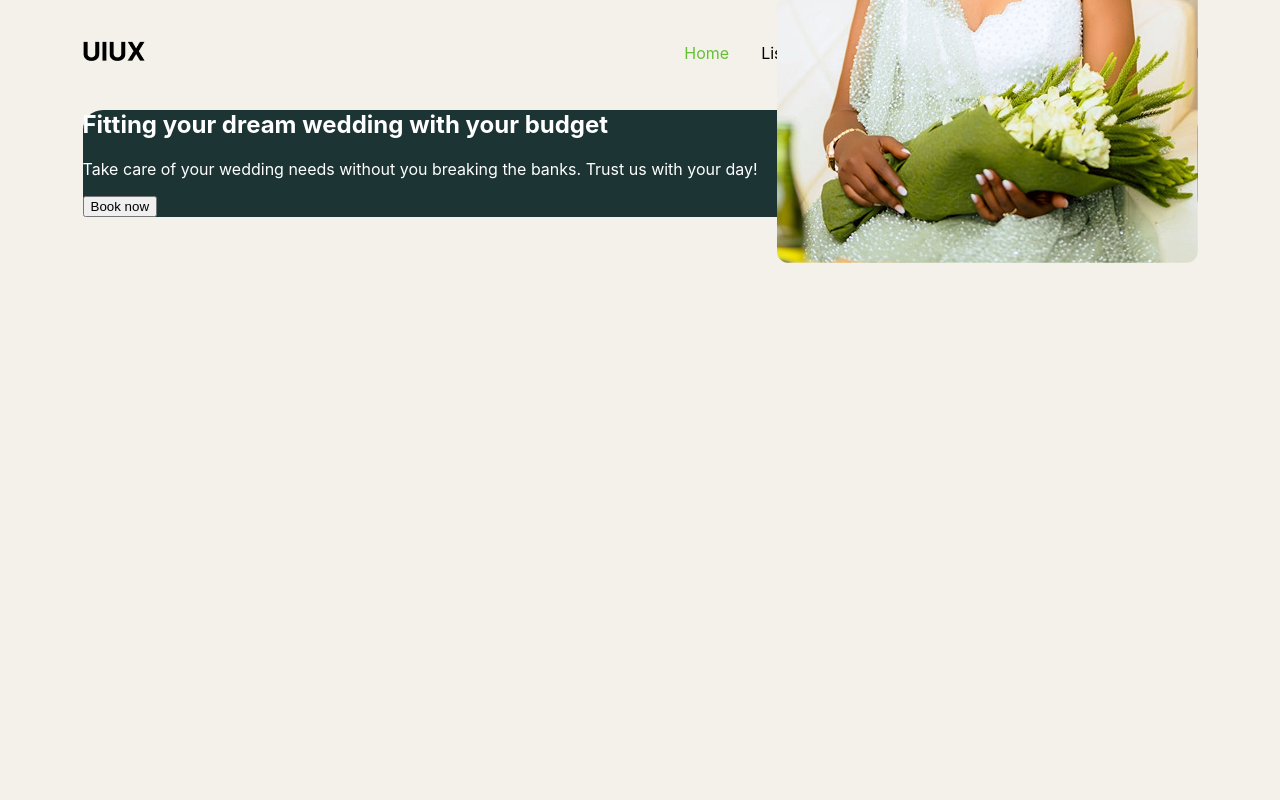
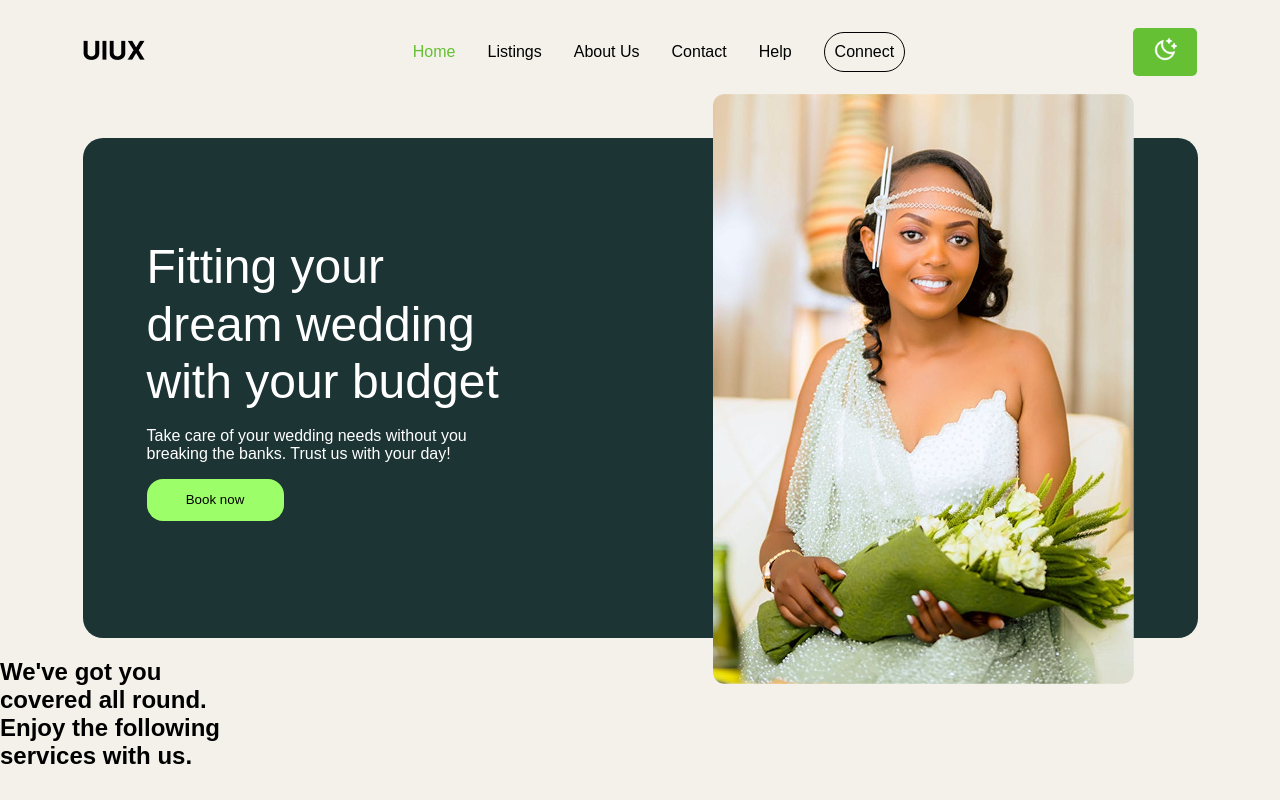
Before and after one commit to Apsenaro/UIUX, a plain HTML site: page index.html in a window 1280 px wide. Drawn offline with Linux system fonts and the light colour scheme.

Commit message:
feat: Implemented dark/light mode toggle with icons
- Replaced the toggle button with sun and moon icons for a more intuitive user experience.
- Updated JavaScript to toggle between the sun and moon icons based on the current theme.
- Ensured the icons are displayed correctly and styled appropriately.
- Added a new section in the HTML for future content.

```diff
--- a/index.html
+++ b/index.html
@@ -1,6 +1,5 @@
-
 <!DOCTYPE html>
-<html lang="en">
+<html lang="en" data-theme="light">
   <head>
     <meta charset="UTF-8" />
     <meta name="viewport" content="width=device-width, initial-scale=1.0" />
@@ -23,15 +22,44 @@
           <li><a href="#">Help</a></li>
           <li><a href="#" role="button">Connect</a></li>
         </ul>
+        <div id="theme-toggle" style="cursor: pointer;">
+          <img id="sun-icon" src="./images/sun.png" alt="Sun Icon" style="display: none; width: 24px; height: 24px;" />
+          <img id="moon-icon" src="./images/moon.png" alt="Moon Icon" style="width: 24px; height: 24px;" />
+        </div>
       </nav>
     </header>
     <section class="hero">
-      <h1>Fitting your dream wedding with your budget</h1>
-      <p>Take care of your wedding needs without you breaking the banks. Trust us with your day!</p>
-      <button>Book now</button>
+      <h1>
+        Fitting your <span>dream wedding </span><span>with your budget</span>
+      </h1>
+      <p>
+        Take care of your wedding needs without you
+        <span>breaking the banks. Trust us with your day!</span>
+      </p>
+      <button class="hero-btn">Book now</button>
       <div class="woman">
         <img src="./images/woman.png" alt="woman in a wedding dress" />
       </div>
     </section>
+    <section class="grid">
+      <div class="grid_one">
+        <h2>We've got you <span>covered all round.</span> <span>Enjoy the following</span> services with us.</h2>
+      </div>
+    </section>
+    <script>
+      const toggleButton = document.getElementById('theme-toggle');
+      const sunIcon = document.getElementById('sun-icon');
+      const moonIcon = document.getElementById('moon-icon');
+
+      toggleButton.addEventListener('click', () => {
+        const currentTheme = document.documentElement.getAttribute('data-theme');
+        const newTheme = currentTheme === 'light' ? 'dark' : 'light';
+        document.documentElement.setAttribute('data-theme', newTheme);
+
+        // Toggle icons
+        sunIcon.style.display = newTheme === 'light' ? 'none' : 'block';
+        moonIcon.style.display = newTheme === 'light' ? 'block' : 'none';
+      });
+    </script>
   </body>
 </html>
--- a/style.css
+++ b/style.css
@@ -2,22 +2,32 @@ html {
   scroll-behavior: smooth;
 }
 
+:root {
+  --primary-color: #65c034;
+  --secondary-color: #1c3434;
+  --bg-color-1: #f4f1ea;
+  --bg-color-2: #eeeadf;
+  --text-color: #fff;
+}
+
+[data-theme="dark"] {
+  --primary-color: #498D01;
+  --secondary-color: #162a2a;
+  --bg-color-1: #231e12;
+  --bg-color-2: #272215;
+  --text-color: #fff;
+}
 body {
   margin: 0;
   padding: 0;
   box-sizing: border-box;
-  font-family: "Inter", sans-serif;
-  overflow: hidden;
-  background: var(--background-color-1);
-  transition: 0.3s;
+  font-family: "Axiforma", sans-serif;
+  overflow-x: hidden;
+  background-color: var(--bg-color-1);
+  transition: background-color 0.3s, color 0.3s;
+  font-weight: 500;
 }
 
-:root {
-  --primary-color: #65c034;
-  --background-color-1: #f4f1ea;
-  --background-color-2: #eeeadf;
-  --secondary-color: #1c3434;
-}
 
 header {
   padding-top: 1rem;
@@ -90,28 +100,65 @@ nav ul li:last-child a:hover::after {
   left: 0;
 }
 
+/* Button Styles */
+#theme-toggle {
+  background-color: #65c034; /* Primary color */
+  color: #fff; /* Text color */
+  padding: 10px 20px; /* Padding */
+  border: none; /* No border */
+  border-radius: 5px; /* Rounded corners */
+  cursor: pointer; /* Pointer cursor on hover */
+  transition: background-color 0.3s; /* Smooth transition */
+}
+
+#theme-toggle:hover {
+  background-color: #498D01; /* Darker shade on hover */
+}
+
 .hero {
-  background: #1C3434;
-  max-width: 1115px;
+  background: var(--secondary-color);
+  max-width: calc(1115px - 4rem);
   margin: 0 auto;
-  /* display: flex; */
+  display: flex;
   color: #fff;
   border-radius: 20px;
   position: relative;
+  flex-direction: column;
+  height: 500px;
+  padding-left: 4rem;
+  margin-top: 50px;
 }
 
 .hero .woman {
   position: absolute;
   bottom: 0;
   right: 0;
+  padding-right: 4rem;
 }
 
 .hero .woman img {
-  height: 150%;
+  top: -56.3px;
+  left: 627.11px;
+  border-radius: 11.11px;
   margin-bottom: -50px;
 }
 
 .hero h1 {
-  display: flex;
-  flex-direction: column;
+  font-size: 3rem;
+  line-height: 1.2;
+  font-weight: 300;
+  margin: 0;
+  margin-top: 100px;
 }
+
+.hero-btn {
+  width: 137px;
+  height: 42px;
+  border: none;
+  border-radius: 1rem;
+  background-color: #9cfe68;
+}
+
+span {
+  display: block;
+}
```
Also changed, not shown: images/Group.png (added), images/Vector.png (added), images/moon.png (added), images/sun.png (added).
